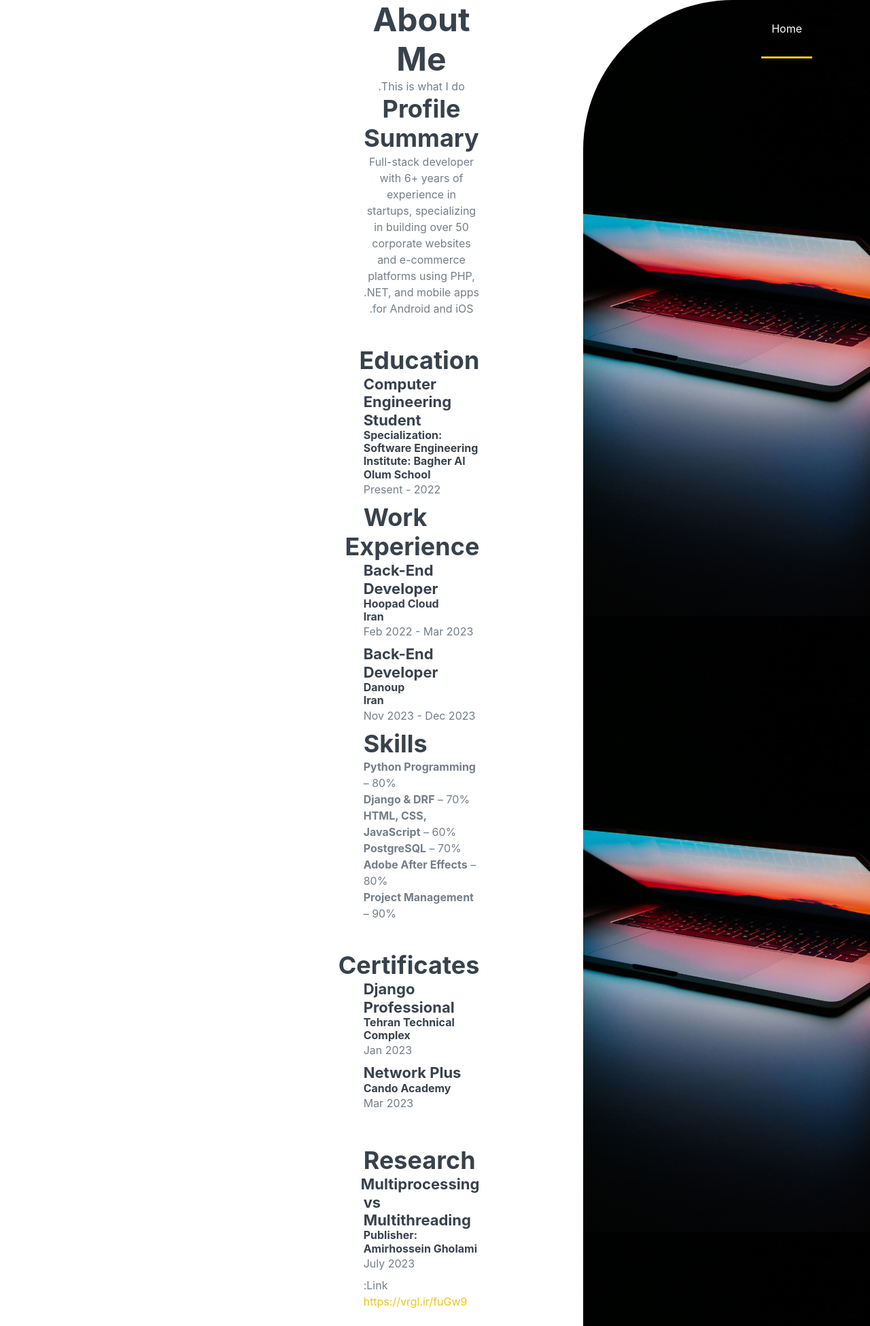
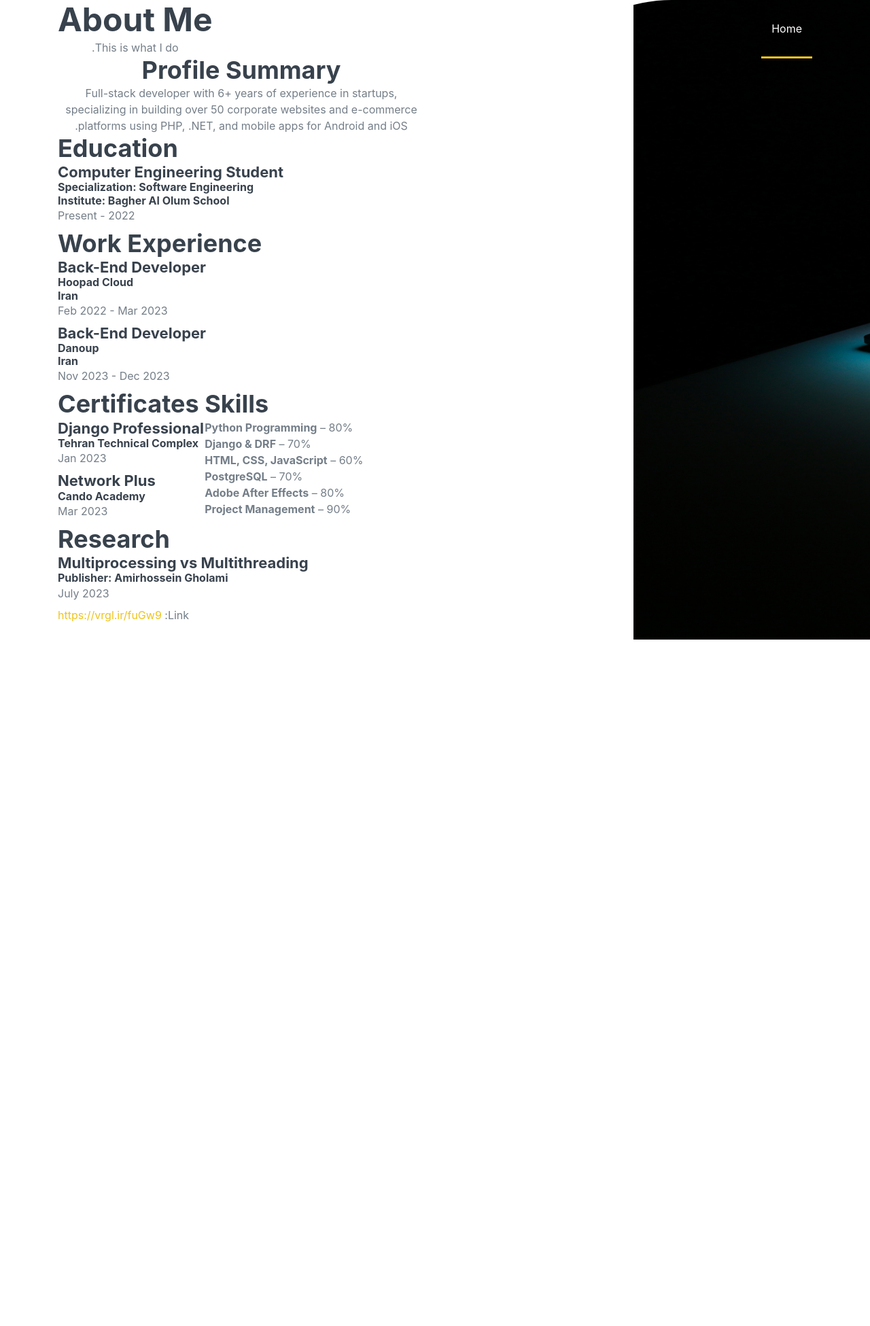
Before and after one commit to itsamirdev/portfolio, a Django app: page /about in a window 1280 px wide. Shown: the whole page at 68% size. After the commit the page ends 941 px from the top, so only its background shows below. Run offline with Django 5.2, Linux system fonts and the light colour scheme; some libraries are stand-ins or nearby versions.

Commit message:
fix: change about page styles

```diff
--- a/static/css/style.css
+++ b/static/css/style.css
@@ -870,7 +870,8 @@ p {
 }
 
 .about_image {
-  width: 48%;
+  width: 40%;
+  background-position: 164px;
   height: 100%;
   position: absolute;
   top: 0;
--- a/templates/about.html
+++ b/templates/about.html
@@ -13,7 +13,7 @@
     <link rel="stylesheet" href="/static/css/Codilo.css">
 </head>
 
-<body style="direction: rtl; padding-left: 400px">
+<body style="direction: rtl">
 <section class="header_area" id="home">
     <div class="header_navbar">
         <div class="container">
@@ -51,21 +51,18 @@
                 <div class="about_content">
                     <header class="masthead">
                         <div class="container position-relative px-15 px-lg-25">
-                            <div class="row gx-4 gx-lg-5 justify-content-center">
-                                <div class="col-md-10 col-lg-8 col-xl-7">
+                            <div class="row gx-4 gx-lg-5 justify-content-end">
                                 <div class="page-heading text-center">
                                     <h1>About Me</h1>
                                     <span class="subheading">This is what I do.</span>
                                 </div>
                             </div>
                         </div>
-                        </div>
                     </header>
 
                     <main class="mb-4">
-                        <div class="container px-4 px-lg-5">
-                            <div class="row gx-4 gx-lg-5 justify-content-center">
-                                <div class="col-md-10 col-lg-8 col-xl-7">
+                        <div class="container">
+                            <div class="row gx-4 gx-lg-5 justify-content-end">
 
                                 <section class="profile-summary text-center">
                                     <h2>Profile Summary</h2>
@@ -147,8 +144,6 @@
                                         </li>
                                     </ul>
                                 </section>
-
-                                </div>
                             </div>
                         </div>
                     </main>
```
Lines whose indentation alone changed are shown as unchanged.
